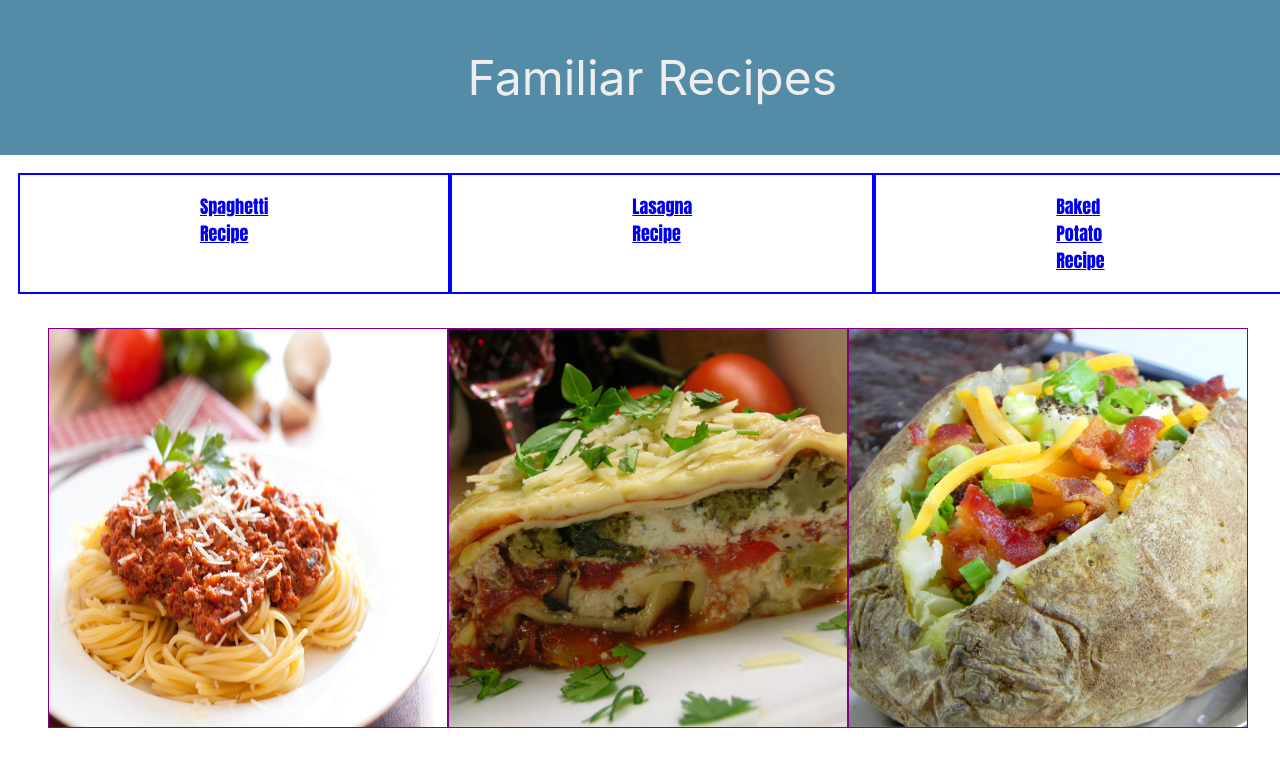
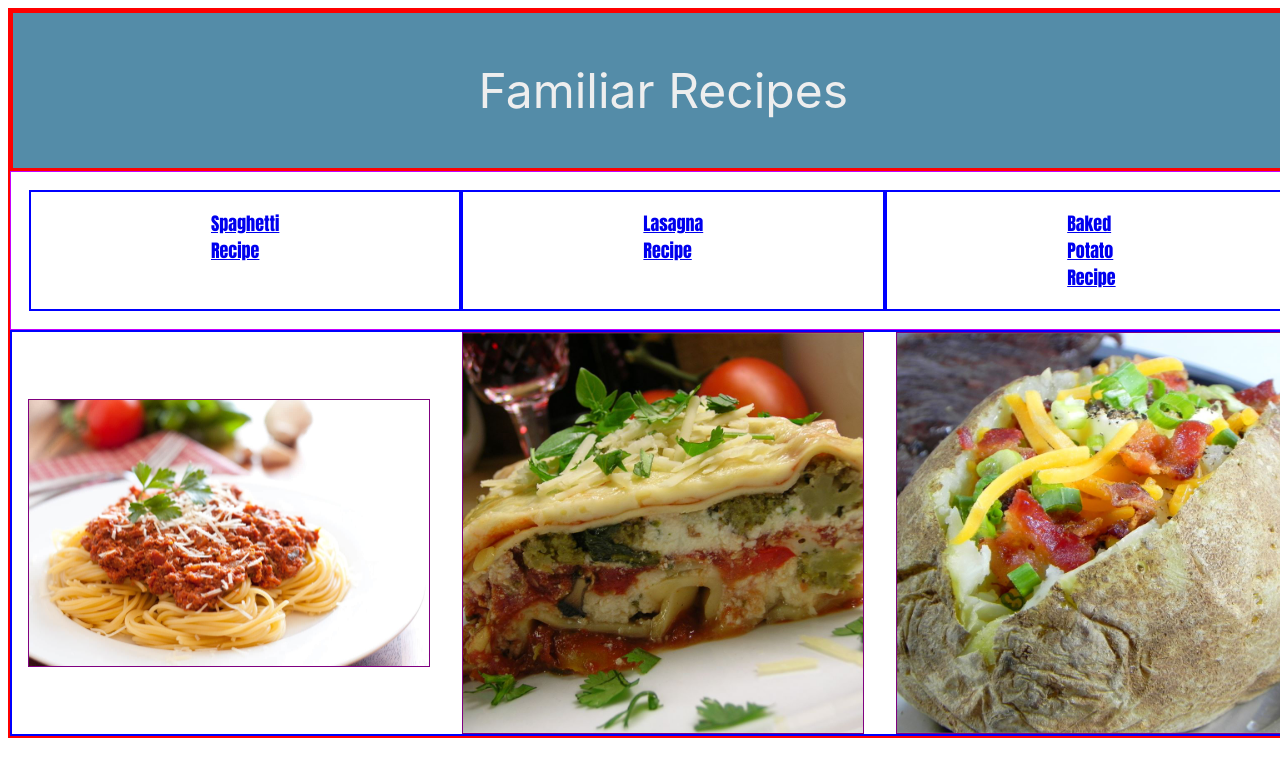
Before and after one commit to a7109liu/odin-recipes, a plain HTML site: page index.html in a window 1280 px wide. Shown: the top 776 px of the page. Drawn offline with Linux system fonts and the light colour scheme.

Commit message:
Used flexbox to arrange layout of homepage.

```diff
--- a/index.html
+++ b/index.html
@@ -7,20 +7,19 @@
     </head>
 
     <body>
-        <div class="banner">
-            <div class="content">Familiar Recipes</div>
-        </div>
-        <ul class="recipes">
-            <li class="content"><a href="./recipes/spaghetti.html">Spaghetti Recipe</a></li>
-            <li class="content"><a href="./recipes/lasagna.html">Lasagna Recipe</a></li>
-            <li class="content"><a href="./recipes/baked_potato.html">Baked Potato Recipe</a></li>
-        </ul>
         <div class="flex-container">
-            <img class="pic-one" src="./images/spaghetti.jpg" alt="Spaghetti"></li>
-            <img class="pic-two" src="./images/lasagna.jpg" alt="Lasagna"></li>
-            <img class="pic-three" src="./images/baked_potato.jpg" alt="Baked Potato"></li>
+            <div class="header">Familiar Recipes</div>
+            <div class="recipes">
+                <li class="content"><a href="./recipes/spaghetti.html">Spaghetti Recipe</a></li>
+                <li class="content"><a href="./recipes/lasagna.html">Lasagna Recipe</a></li>
+                <li class="content"><a href="./recipes/baked_potato.html">Baked Potato Recipe</a></li>
+            </div>
+            <div class="pictures">
+                <img class="pic-one" src="./images/spaghetti.jpg" alt="Spaghetti"></li>
+                <img class="pic-two" src="./images/lasagna.jpg" alt="Lasagna"></li>
+                <img class="pic-three" src="./images/baked_potato.jpg" alt="Baked Potato"></li>
+            </div>
         </div>
 
-    </body>
 
 </html>
--- a/style.css
+++ b/style.css
@@ -1,4 +1,4 @@
-html {
+/* html {
     box-sizing: border-box;
 }
 
@@ -6,19 +6,17 @@ body {
     min-width:fit-content;
     margin: 0;
 }
+*/
 
-*, *::before, *::after{
-     box-sizing: inherit;
+
+.flex-container {
+    display: flex;
+    flex-direction: column;
+    border: 2px solid red;
+    min-width: fit-content;
 }
 
-
-.banner {
-    box-sizing: block;
-
-}
-
-
-.banner .content {
+.header {
     display: block;
     font-size: xxx-large;
     padding: 1em 1em 1em 1em;
@@ -26,21 +24,22 @@ body {
     font-family: -apple-system, BlinkMacSystemFont, 'Segoe UI', Roboto, Oxygen, Ubuntu, Cantarell, 'Open Sans', 'Helvetica Neue', sans-serif;
     background-color: #548CA8;
     text-align: center;
+    border: 3px solid red;
 
 }
 
 .recipes {
-    display: inline-flex;
+    display: flex;
+    /* flex: 1 1 auto; */
     font-size: large;
     padding: 1em;
     list-style: none;
-    border: 0px solid rgb(195, 0, 255);
+    border: 1px solid rgb(195, 0, 255);
     margin: 0;
 
 }
 
 .recipes li {
-    diplay: flex;
     padding: 1em 10em 1em 10em;
     border: 2px solid blue;
     font-family:Impact, Haettenschweiler, 'Arial Narrow Bold', sans-serif;
@@ -51,37 +50,14 @@ body {
     color: #fff;
 }
 
-.flex-container {
+.pictures{
     display: flex;
-    border: 0px solid red;
-    padding: 1em 1em 1em 3em;
+    border: 2px solid blue;
 }
 
-.flex-container img {
+.pictures img {
     height: auto;
     width: 400px;
     border: 1px solid purple;
-
-
+    margin: auto;
 }
-
-/* .pic-one {
-    height: 300px;
-    width: 300px;
-    border: 1px solid purple;
-    margin-left: 18em;
-    margin-right: 12em;
-}
-
-.pic-two {
-    height: auto;
-    width: 300px;
-    border: 1px solid purple;
-    margin-right: 13em;
-}
-
-.pic-three {
-    height: auto;
-    width: 300px;
-    border: 1px solid purple;
-} */
```
